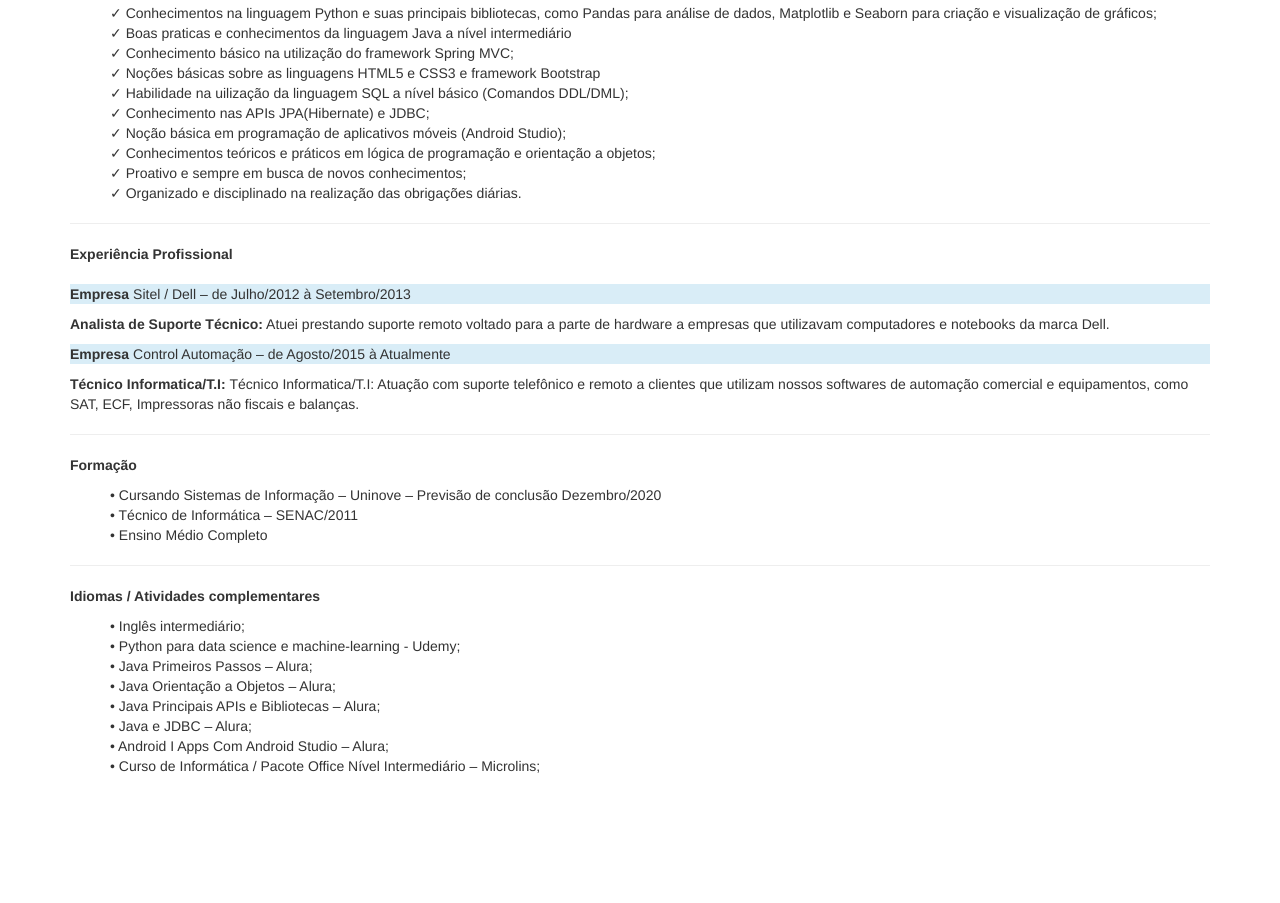
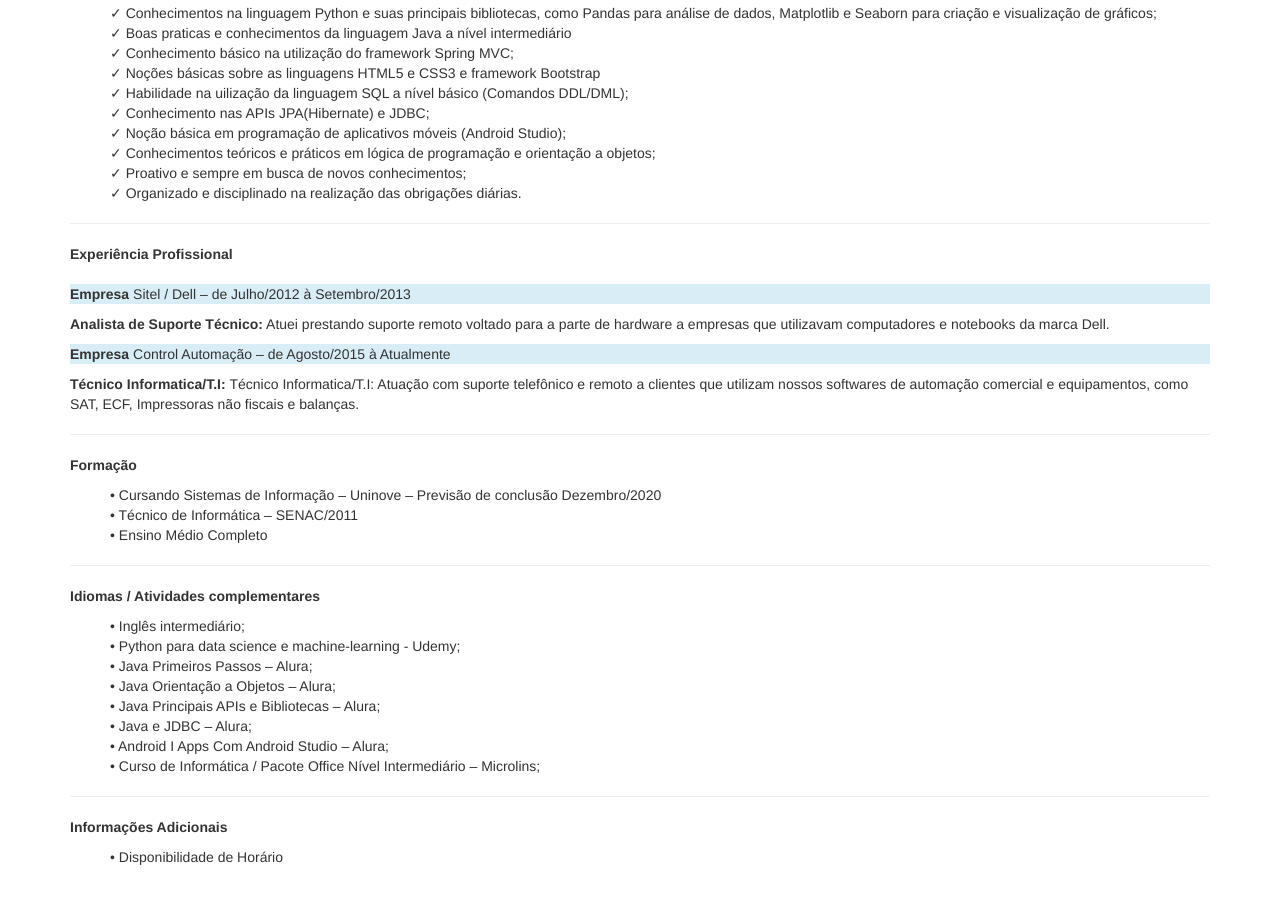
Before and after one commit to Rafaelcerq28/projeto, a plain HTML site: page index.html in a window 1280 px wide. Shown: the part 356-1259 px from the top of the page. Before the commit the page ends 1142 px from the top, so only its background shows below. Drawn offline with nearby package versions, Linux system fonts and the light colour scheme.

Commit message:
atualização

```diff
--- a/index.html
+++ b/index.html
@@ -128,6 +128,17 @@
 			</ol>
 		</p>
 
+		<hr>
+		<p>
+			<strong>Informações Adicionais</strong>
+		</p>
+		<p>
+			<ol>
+				<li>Disponibilidade de Horário</li>
+			</ol>
+		</p>
+		<br><br><br><br><br>
+
 	</body>
 </html>
 
```
